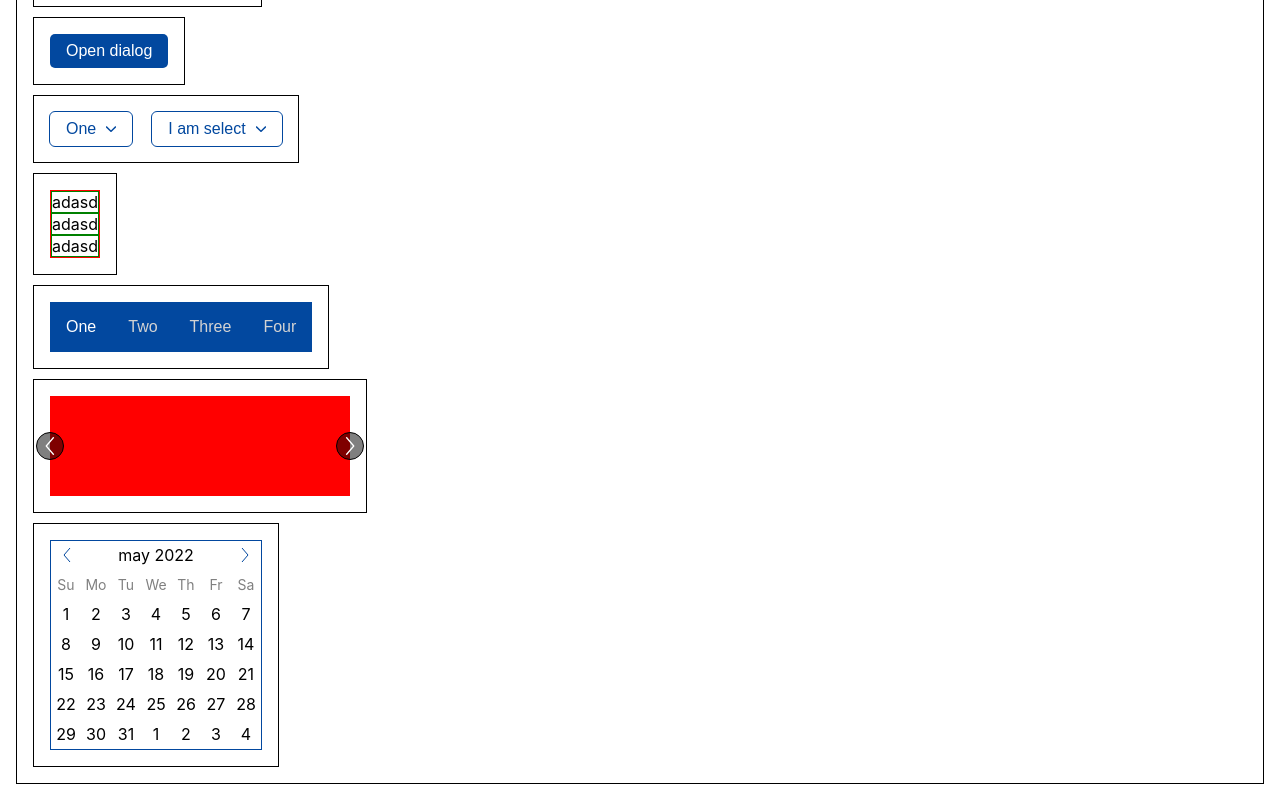
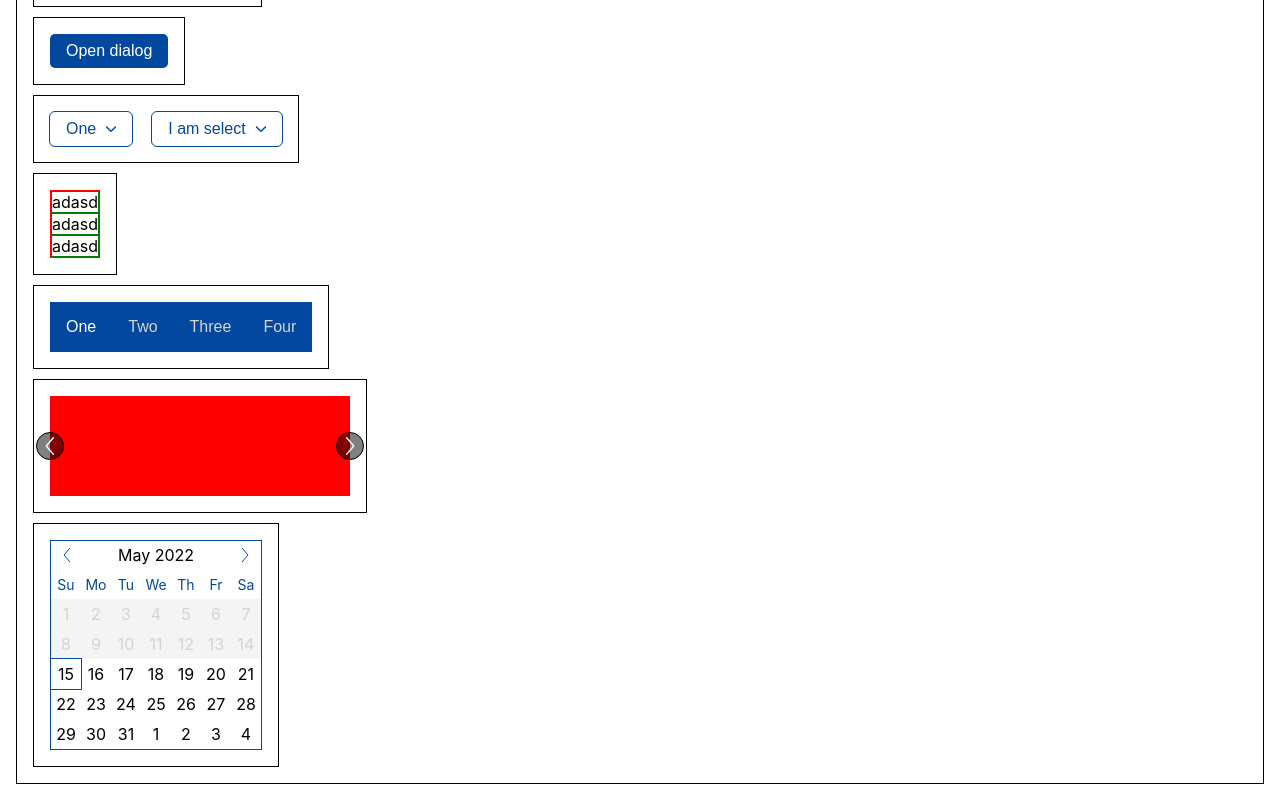
Before and after one commit to bandvov/react-ui-kit, a React (Create React App) app: page / in a window 1280 px wide. Shown: the part 1113-1913 px from the top of the page. Built offline with nearby package versions, Linux system fonts and the light colour scheme.

Commit message:
update datepicker logic

```diff
--- a/src/components/datepicker/Datepicker.tsx
+++ b/src/components/datepicker/Datepicker.tsx
@@ -11,7 +11,7 @@ const StyledWeekName = styled.div`
   width: 30px;
   height: 30px;
   font-size: 14px;
-  color: gray;
+  color: ${COLORS.Blue};
 `;
 const StyledTitle = styled.div`
   display: flex;
@@ -26,7 +26,6 @@ const StyledWeekDay = styled.div`
   width: 30px;
   height: 30px;
   :hover {
-    cursor: pointer;
     background-color: #01459733;
   }
 `;
@@ -52,18 +51,18 @@ const StyledDatepickerContainer = styled.div`
   }
 `;
 const months = [
-  "january",
-  "february",
-  "march",
-  "april",
-  "may",
-  "june",
-  "july",
-  "august",
-  "september",
-  "october",
-  "november",
-  "december",
+  "January",
+  "February",
+  "March",
+  "April",
+  "May",
+  "June",
+  "July",
+  "August",
+  "September",
+  "October",
+  "November",
+  "December",
 ];
 const weekday = [
   "Sunday",
@@ -157,18 +156,35 @@ export default function Datepicker({
               }}
             >
               {week.map((date) => {
+                const isSelectedDate =
+                  selectedDate?.toISOString() === date?.toISOString();
+                const isPassedDate =
+                  date.getTime() < Date.now() - 1000 * 60 * 60 * 24;
+
                 return (
                   <StyledWeekDay
-                    onClick={() => setSelectedDate(date)}
+                    onClick={() => {
+                      if (isPassedDate) return;
+                      setSelectedDate(date);
+                    }}
                     style={{
-                      backgroundColor:
-                        selectedDate?.toISOString() === date?.toISOString()
-                          ? "#014597"
+                      backgroundColor: isSelectedDate
+                        ? COLORS.Blue
+                        : isPassedDate
+                        ? "#aaaaaa22"
+                        : "",
+                      color: isSelectedDate
+                        ? "white"
+                        : isPassedDate
+                        ? COLORS.lightgrey
+                        : "",
+                      outline:
+                        !isPassedDate &&
+                        date.getTime() <
+                          new Date(Date.now()).getTime() + 1000 * 360 * 24
+                          ? `1px solid ${COLORS.Blue}`
                           : "",
-                      color:
-                        selectedDate?.toISOString() === date?.toISOString()
-                          ? "white"
-                          : "",
+                      cursor: isPassedDate ? "not-allowed" : "pointer",
                     }}
                   >
                     {date?.getDate()}
```
